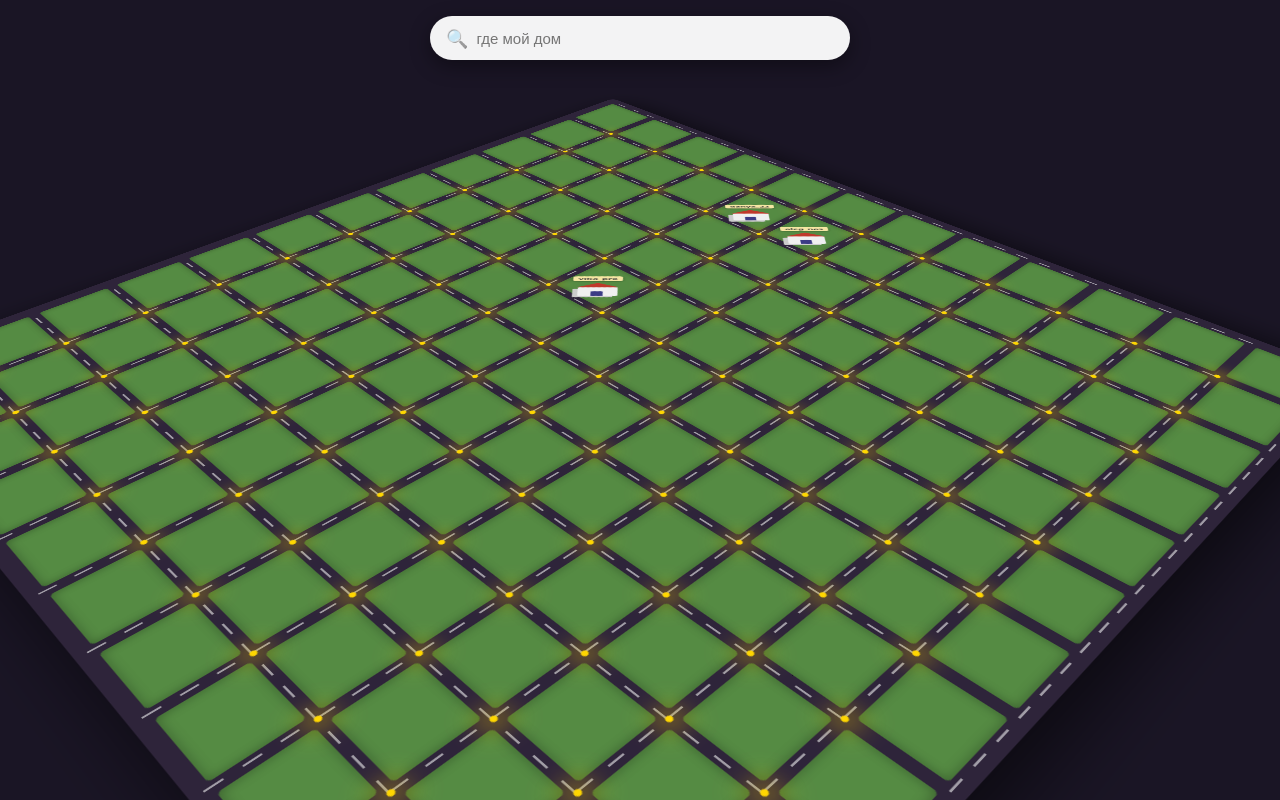
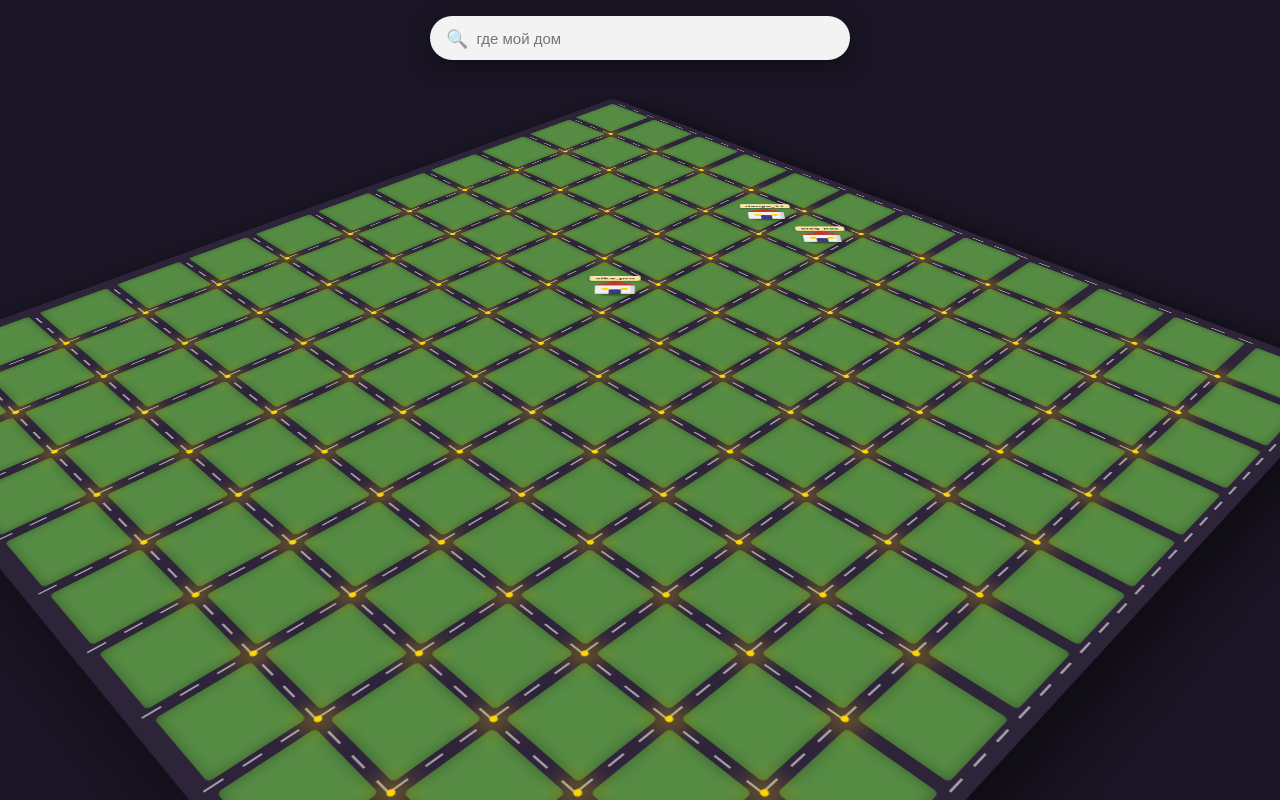
Before and after one commit to xz2026xz2026xz-spec/Derevna, a plain HTML site: page index.html in a window 1280 px wide. Drawn offline with Linux system fonts and the light colour scheme.

Commit message:
index.html

```diff
--- a/index.html
+++ b/index.html
@@ -5,7 +5,7 @@
 <meta name="viewport" content="width=device-width,initial-scale=1,maximum-scale=1,user-scalable=no">
 <title>1 подписчик = 1 дом</title>
 <style>
-  *{box-sizing:border-box;margin:0;padding:0}
+  *{box-sizing:border-box;margin:0;padding:0;user-select:none}
   body{background:#1a1525;font-family:system-ui,sans-serif;overflow:hidden;height:100vh;touch-action:none}
 
   .search{position:absolute;top:16px;left:50%;transform:translateX(-50%);
@@ -20,51 +20,93 @@
   .stage:active{cursor:grabbing}
 
   .map{display:grid;grid-template-columns:repeat(12,90px);grid-template-rows:repeat(12,90px);
-    transform:rotateX(55deg) rotateZ(-45deg) translateY(-60px);
     transform-style:preserve-3d;background:#2e243a;padding:10px;border-radius:10px;
-    box-shadow:0 20px 60px rgba(0,0,0,.6)}
+    box-shadow:0 20px 60px rgba(0,0,0,.6);
+    /* Начальный поворот карты */
+    transform: rotateX(55deg) rotateZ(-45deg) translateY(-60px);
+    will-change: transform;}
 
   .cell{position:relative;width:100%;height:100%;display:flex;align-items:center;justify-content:center}
 
   .grass{position:absolute;inset:6px;background:#558b43;border-radius:4px;
     transform:translateZ(1px);box-shadow:inset 0 0 10px rgba(0,0,0,.3)}
 
+  /* Разметка */
   .road-h,.road-v{position:absolute;opacity:.55}
   .road-h{bottom:0;left:0;width:100%;height:2px;
     background:repeating-linear-gradient(90deg,#fff 0 15px,transparent 15px 30px)}
   .road-v{right:0;top:0;width:2px;height:100%;
     background:repeating-linear-gradient(0deg,#fff 0 15px,transparent 15px 30px)}
 
+  /* Фонарики */
   .lamp{position:absolute;width:6px;height:6px;border-radius:50%;background:#ffd700;
     box-shadow:0 0 20px 10px rgba(255,215,0,.35);transform:translateZ(30px);
     pointer-events:none;z-index:10}
 
-  /* Исправленный 3D-домик */
+  /* ========================================= */
+  /* ИСПРАВЛЕННЫЙ 3D ДОМИК */
+  /* ========================================= */
   .house-wrap {
     position: absolute;
-    bottom: 15px;
-    transform: translateZ(1px) rotateZ(45deg) rotateX(-55deg);
+    bottom: 20px; /* Отступ от низа участка */
+    left: 50%;
+    margin-left: -23px; /* Центрируем */
+    width: 46px;
+    /* Магия: отменяем наклон карты, чтобы дом стоял ровно к экрану */
+    transform: rotateZ(45deg) rotateX(-55deg) translateZ(10px);
+    transform-origin: bottom center;
     transform-style: preserve-3d;
     pointer-events: none;
+    animation: dropIn 0.3s ease-out;
   }
 
-  .house{width:46px;height:34px;background:#f0f0f0;
-    border-radius:2px;position:relative;
-    box-shadow: -6px 6px 0 #ccc;}
+  @keyframes dropIn {
+    from { transform: rotateZ(45deg) rotateX(-55deg) translateZ(100px); opacity: 0; }
+    to { transform: rotateZ(45deg) rotateX(-55deg) translateZ(10px); opacity: 1; }
+  }
 
-  .house::before{content:'';position:absolute;top:-18px;left:-2px;width:0;height:0;
-    border-left:25px solid transparent;border-right:25px solid transparent;
-    border-bottom:18px solid #c0392b; border-radius:4px;}
+  /* Тень от дома */
+  .house-shadow {
+    position: absolute; bottom: -5px; left: 5px; width: 40px; height: 10px;
+    background: rgba(0,0,0,0.4); border-radius: 50%; filter: blur(2px);
+    transform: rotateX(90deg); /* Кладем тень на землю */
+  }
 
-  .house::after { /* Дверь */
-    content: ''; position: absolute; bottom: 0; left: 15px; width: 14px; height: 18px;
+  .house {
+    width: 46px; height: 34px; background: #f0f0f0;
+    border-radius: 2px; position: relative;
+    box-shadow: inset -5px -5px 0 rgba(0,0,0,0.1);
+  }
+
+  /* Крыша */
+  .house::before {
+    content:''; position:absolute; top:-18px; left:-2px;
+    border-left:25px solid transparent; border-right:25px solid transparent;
+    border-bottom:18px solid #c0392b; border-radius:4px;
+  }
+
+  /* Дверь */
+  .house::after {
+    content: ''; position: absolute; bottom: 0; left: 16px; width: 14px; height: 18px;
     background: #3b3b85; border-radius: 2px 2px 0 0;
   }
 
-  .nametag{position:absolute;top:-45px;left:50%;transform:translateX(-50%);
-    background:#f5e6a3;color:#333;font-size:11px;font-weight:bold;
-    padding:2px 6px;border-radius:4px;white-space:nowrap;
-    box-shadow:0 2px 5px rgba(0,0,0,.3);}
+  /* Окна */
+  .window {
+    position: absolute; width: 8px; height: 8px; background: #ffd700;
+    border-radius: 1px; top: 10px;
+  }
+  .w1 { left: 8px; }
+  .w2 { right: 8px; }
+
+  /* Табличка с ником */
+  .nametag {
+    position: absolute; top: -40px; left: 50%; transform: translateX(-50%);
+    background: #f5e6a3; color: #333; font-size: 11px; font-weight: bold;
+    padding: 2px 6px; border-radius: 4px; white-space: nowrap;
+    box-shadow: 0 2px 5px rgba(0,0,0,.3); border: 1px solid #d4c47a;
+  }
+
 </style>
 </head>
 <body>
@@ -81,14 +123,16 @@
 <script>
   const N = 12;
   const mapEl = document.getElementById('map');
+  const stage = document.getElementById('stage');
 
-  // Демо-дома (чтобы ты увидел, как они стоят ровно)
+  // Демо-дома
   const demoData = {
     55: "vika_pro",
     58: "danya_22",
     70: "oleg_nos"
   };
 
+  // Генерация карты
   for (let y = 0; y < N; y++) {
     for (let x = 0; x < N; x++) {
       const cell = document.createElement('div');
@@ -107,10 +151,16 @@
 
       if (demoData[idx]) {
         const wrap = document.createElement('div'); wrap.className = 'house-wrap';
+        const shadow = document.createElement('div'); shadow.className = 'house-shadow';
         const h = document.createElement('div'); h.className = 'house';
+
+        // Добавляем окна внутрь дома
+        h.innerHTML = '<div class="window w1"></div><div class="window w2"></div>';
+
         const t = document.createElement('div'); t.className = 'nametag';
         t.innerText = demoData[idx];
 
+        wrap.appendChild(shadow);
         wrap.appendChild(h);
         wrap.appendChild(t);
         grass.appendChild(wrap);
@@ -121,34 +171,44 @@
     }
   }
 
-  // Скрипт для вращения карты пальцем/мышкой
+  // ==========================================
+  // ИСПРАВЛЕННОЕ УПРАВЛЕНИЕ (Кручение)
+  // ==========================================
   let isDragging = false;
-  let startX = 0;
-  let currentRotate = -45;
-  const stage = document.getElementById('stage');
+  let previousX = 0;
+  let rotation = -45; // Текущий угол
 
-  function startDrag(e) {
+  // Используем Pointer Events (работает и для мыши, и для пальца)
+  stage.addEventListener('pointerdown', (e) => {
     isDragging = true;
-    startX = e.type.includes('mouse') ? e.clientX : e.touches[0].clientX;
-  }
+    previousX = e.clientX; // Запоминаем где нажали
+    stage.setPointerCapture(e.pointerId);
+  });
 
-  function moveDrag(e) {
+  stage.addEventListener('pointermove', (e) => {
     if (!isDragging) return;
-    const x = e.type.includes('mouse') ? e.clientX : e.touches[0].clientX;
-    const diff = x - startX;
-    currentRotate = -45 + diff * 0.3;
-    mapEl.style.transform = `rotateX(55deg) rotateZ(${currentRotate}deg) translateY(-60px)`;
-  }
 
-  function stopDrag() { isDragging = false; }
+    // Считаем, насколько сдвинулся палец
+    const deltaX = e.clientX - previousX;
 
-  stage.addEventListener('mousedown', startDrag);
-  window.addEventListener('mousemove', moveDrag);
-  window.addEventListener('mouseup', stopDrag);
+    // Меняем угол (минус = крутится за пальцем, а не против)
+    rotation -= deltaX * 0.4;
 
-  stage.addEventListener('touchstart', startDrag, {passive: true});
-  window.addEventListener('touchmove', moveDrag, {passive: true});
-  window.addEventListener('touchend', stopDrag);
+    // Применяем
+    mapEl.style.transform = `rotateX(55deg) rotateZ(${rotation}deg) translateY(-60px)`;
+
+    // Обновляем предыдущую точку
+    previousX = e.clientX;
+  });
+
+  stage.addEventListener('pointerup', (e) => {
+    isDragging = false;
+    stage.releasePointerCapture(e.pointerId);
+  });
+
+  stage.addEventListener('pointercancel', (e) => {
+    isDragging = false;
+  });
 </script>
 </body>
 </html>
```
